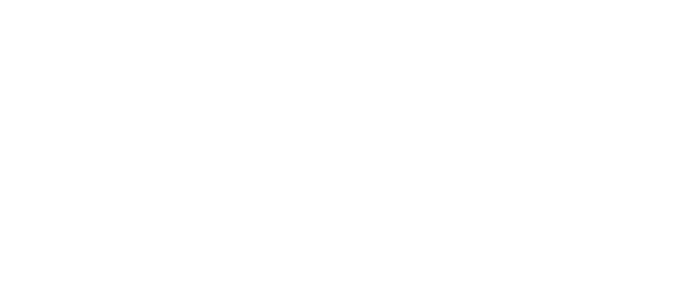
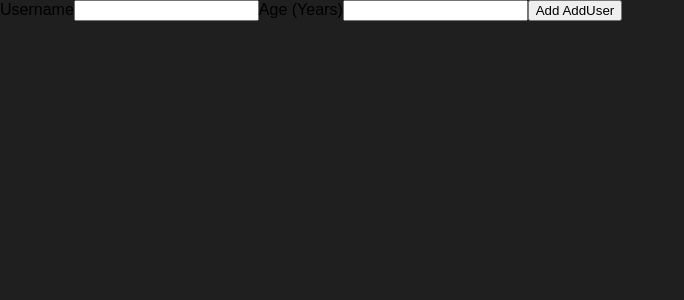
Before and after one commit to NickyJayJay/complete-practice-project, a React (Create React App) app: page / in a window 1280 px wide. Shown: the top 300 px of the page, without its empty margins (0-684 px from the left). Built offline with nearby package versions, Linux system fonts and the light colour scheme.

Commit message:
Adding a 'User' component

```diff
--- a/src/App.js
+++ b/src/App.js
@@ -1,10 +1,11 @@
 import React from 'react';
 
+import AddUser from './components/Users/AddUser';
 
 function App() {
   return (
     <div>
-
+      <AddUser />
     </div>
   );
 }
--- /dev/null
+++ b/src/components/Users/AddUser.js
@@ -0,0 +1,19 @@
+import React from "react";
+
+const AddUser = (props) => {
+    const addUserHandler = (event) => {
+        event.preventDefault();
+    }
+
+
+    return (
+    <form onSubmit={addUserHandler}>
+        <label htmlFor="username">Username</label>
+        <input id="username" type="text" />
+        <label htmlFor="age">Age (Years)</label>
+        <input id="age" type="number" />
+        <button type="submit">Add AddUser</button>
+    </form>
+    );
+};
+export default AddUser;
--- a/src/index.css
+++ b/src/index.css
@@ -4,6 +4,7 @@
 
 html {
   font-family: sans-serif;
+  background: #1f1f1f;
 }
 
 body {
```
